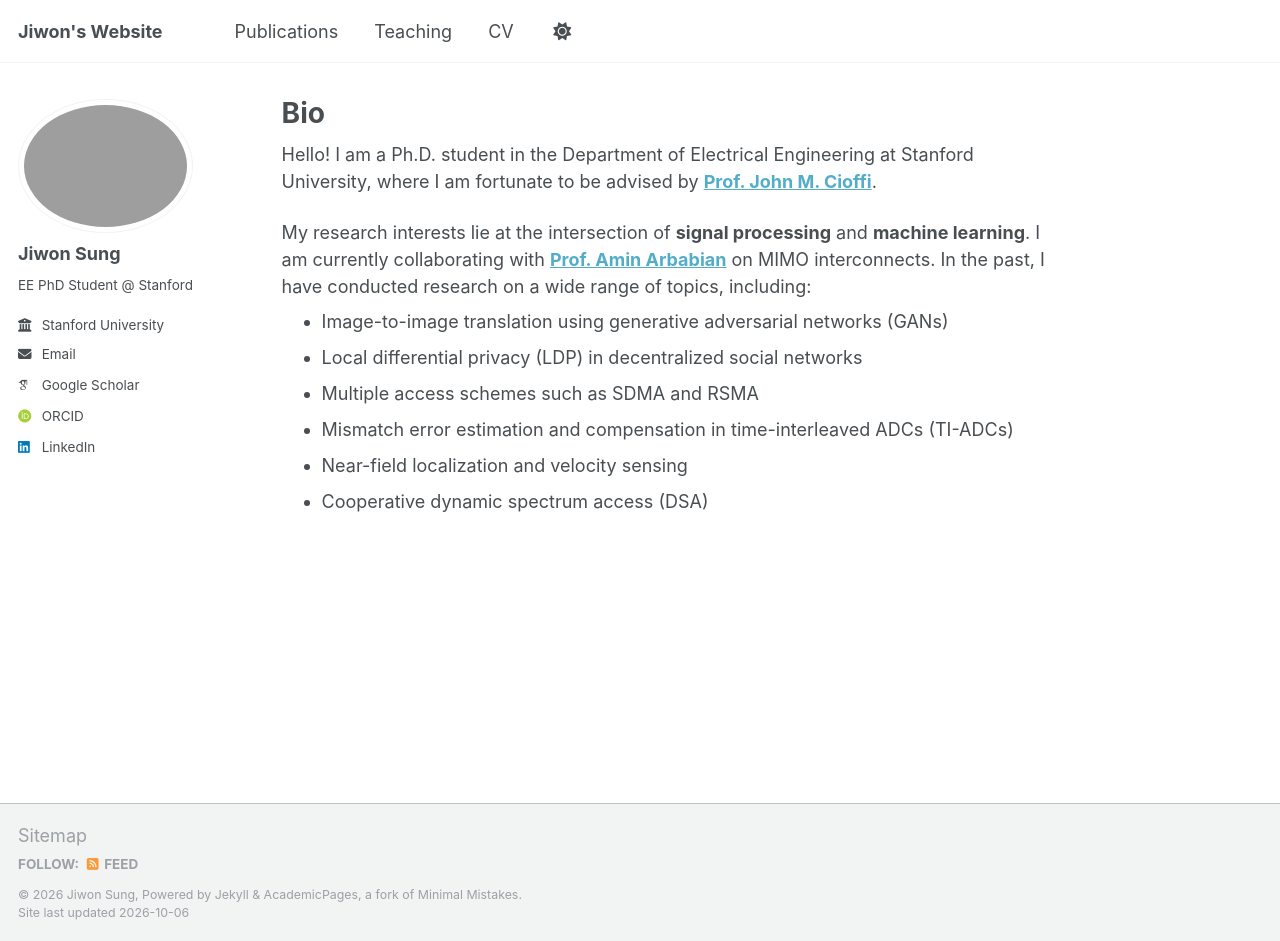
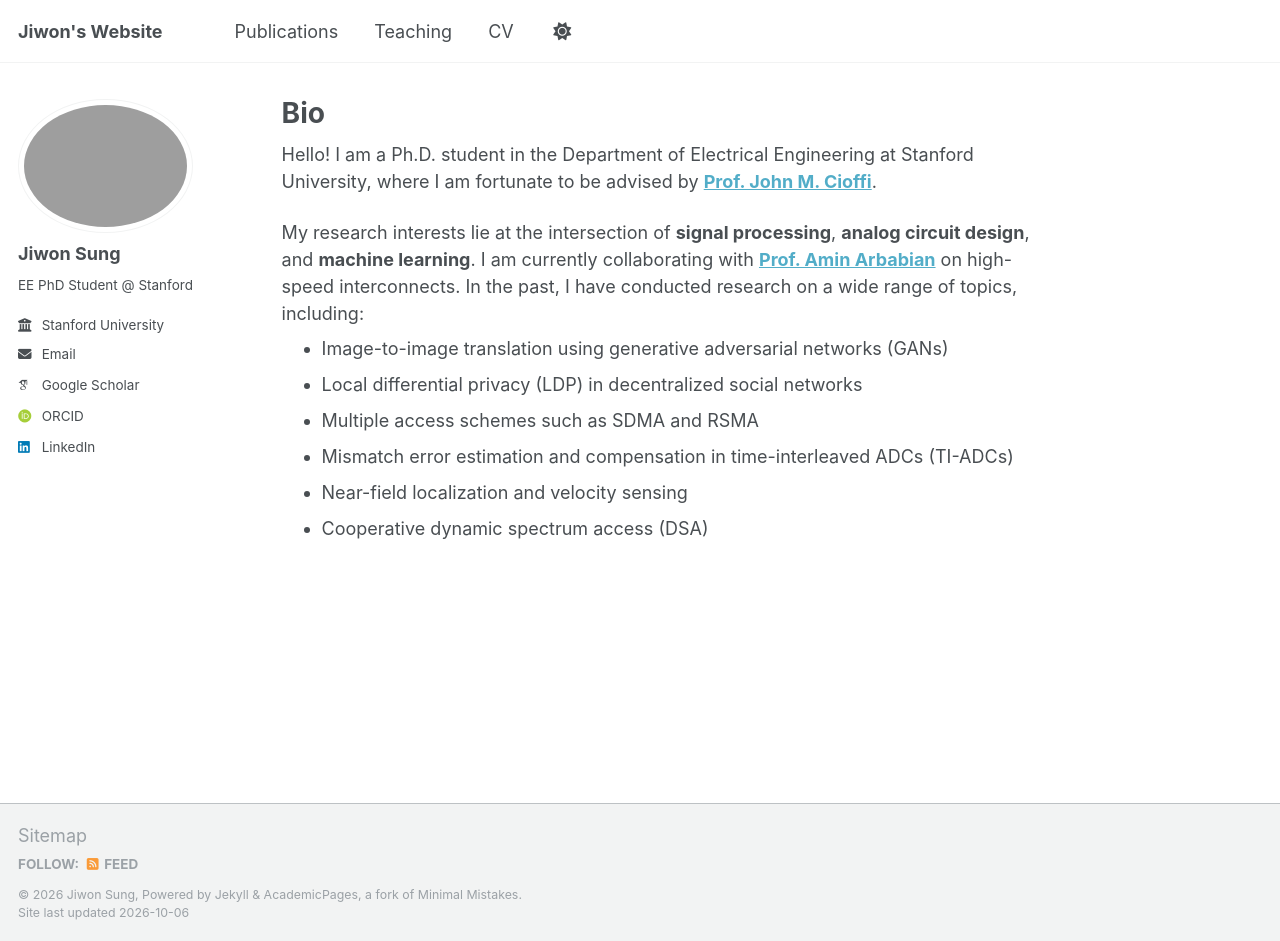
Before and after one commit to sunione/sunione.github.io, a Jekyll site: the page built from _pages/about.md, in a window 1280 px wide and 941 px high. Built offline with Jekyll 4.4.1, drawn with Linux system fonts in a browser that asks for light colours; some web fonts are replaced.

Commit message:
Revise research interests in about.md
Updated research interests to include analog circuit design and high-speed interconnects.

```diff
--- a/_pages/about.md
+++ b/_pages/about.md
@@ -9,7 +9,7 @@ redirect_from:
 
 Hello! I am a Ph.D. student in the Department of Electrical Engineering at Stanford University, where I am fortunate to be advised by [**Prof. John M. Cioffi**](https://cioffi-group.stanford.edu/).
 
-My research interests lie at the intersection of **signal processing** and **machine learning**. I am currently collaborating with [**Prof. Amin Arbabian**](https://profiles.stanford.edu/amin-arbabian) on MIMO interconnects. In the past, I have conducted research on a wide range of topics, including:
+My research interests lie at the intersection of **signal processing**, **analog circuit design**, and **machine learning**. I am currently collaborating with [**Prof. Amin Arbabian**](https://profiles.stanford.edu/amin-arbabian) on high-speed interconnects. In the past, I have conducted research on a wide range of topics, including:
 <div style="margin-top: -15px;"></div>
 - Image-to-image translation using generative adversarial networks (GANs)
 - Local differential privacy (LDP) in decentralized social networks
```
